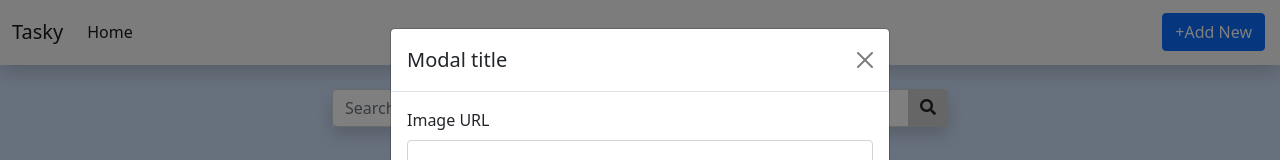
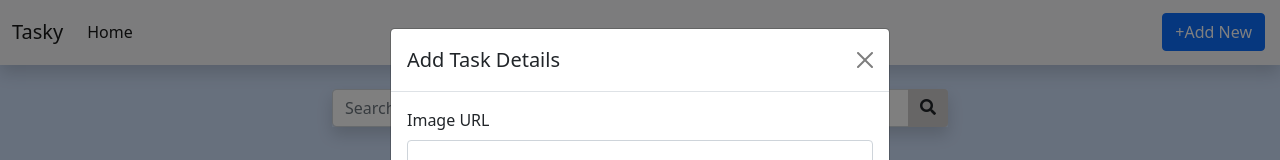
Before and after one commit to anmolkapr/TaskY, a plain HTML site: page index.html in a window 1280 px wide. Both pictures are taken after a click on the button "+Add New". Shown: the top 160 px of the page. Drawn offline with nearby package versions, Linux system fonts and the light colour scheme.

Commit message:
Update index.html

```diff
--- a/index.html
+++ b/index.html
@@ -27,7 +27,7 @@
   <div class="modal-dialog">
     <div class="modal-content">
       <div class="modal-header">
-        <h5 class="modal-title" id="NewTaskModalLabel">Modal title</h5>
+        <h5 class="modal-title" id="NewTaskModalLabel">Add Task Details</h5>
         <button type="button" class="btn-close" data-bs-dismiss="modal" aria-label="Close"></button>
       </div>
       <div class="modal-body">
```
